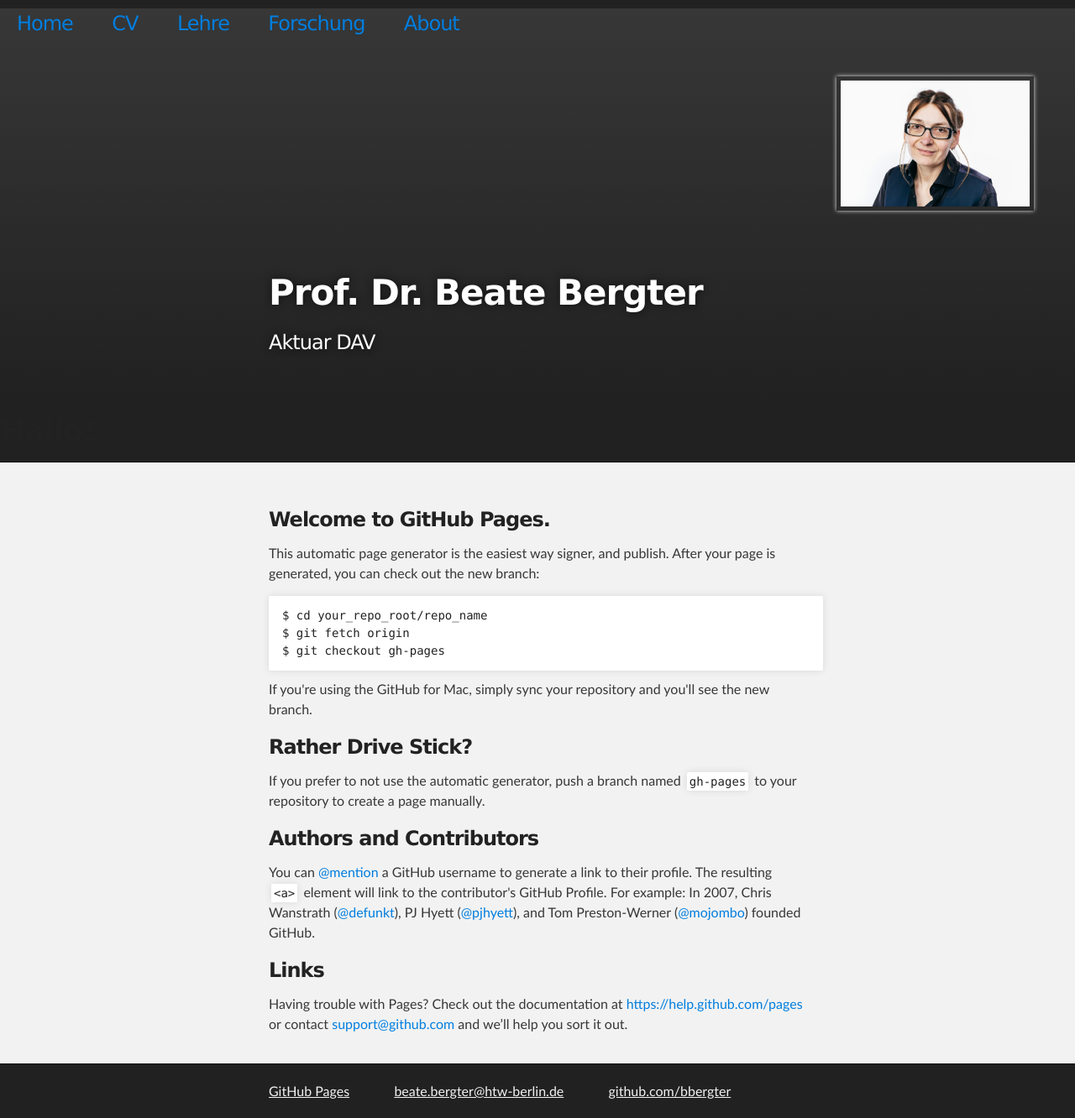
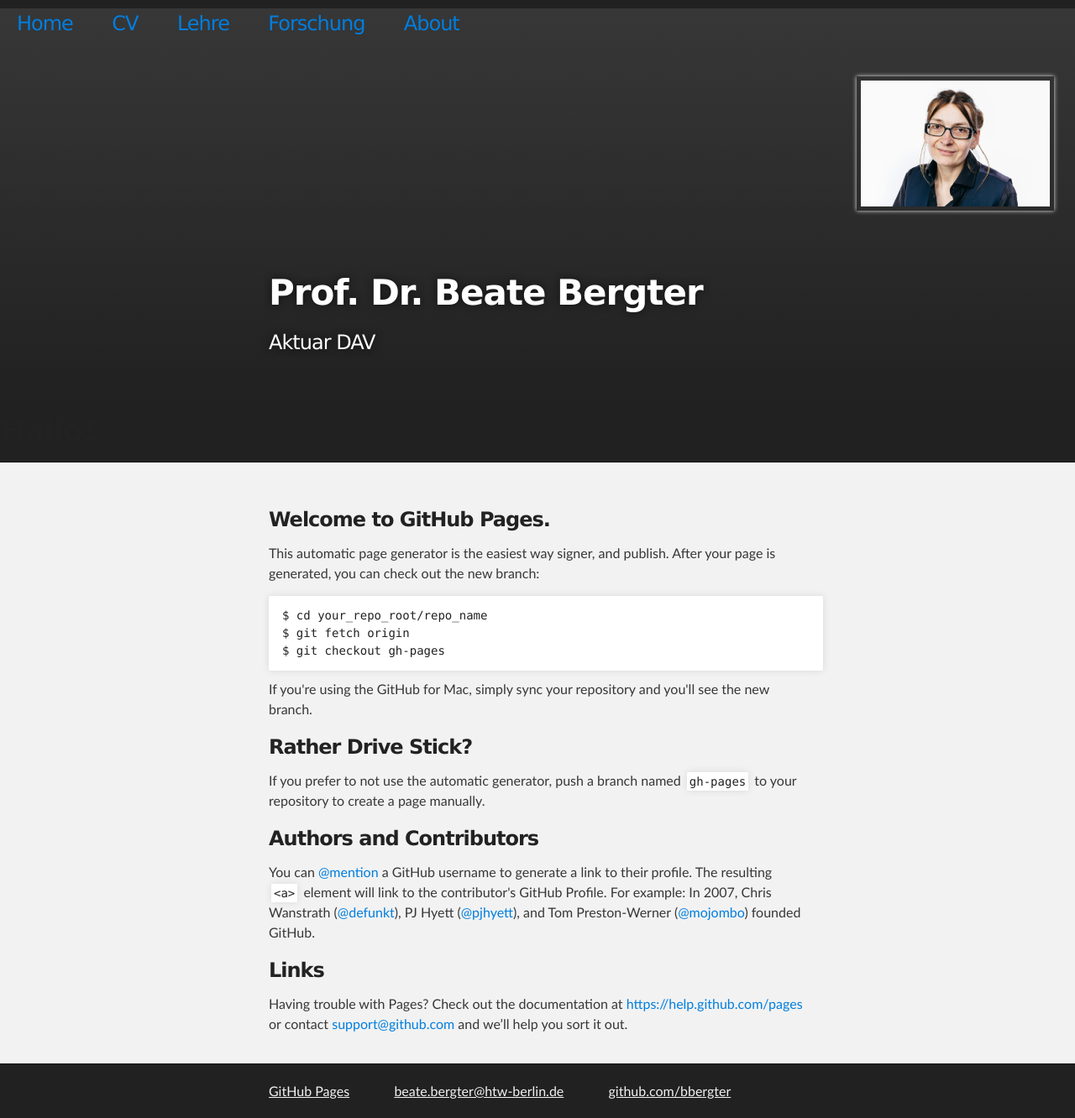
Before and after one commit to bbergter/bbergter, a Jekyll site: the page index.html, which Jekyll copies as it is, in a window 1280 px wide. Shown: the whole page at 84% size. Built offline with Jekyll 4.4.1, drawn with Linux system fonts in a browser that asks for light colours.

Commit message:
Update index.html

```diff
--- a/index.html
+++ b/index.html
@@ -37,7 +37,7 @@
        	</nav> </h2>
 
 <div align="right">
-<img alt="moi" src="moi.jpg" height="150" width=auto>  &nbsp &nbsp &nbsp  &nbsp &nbsp &nbsp<br></div>
+<img alt="moi" src="moi.jpg" height="150" width=auto>  &nbsp &nbsp &nbsp<br></div>
         <header class="inner">
 
 
```
